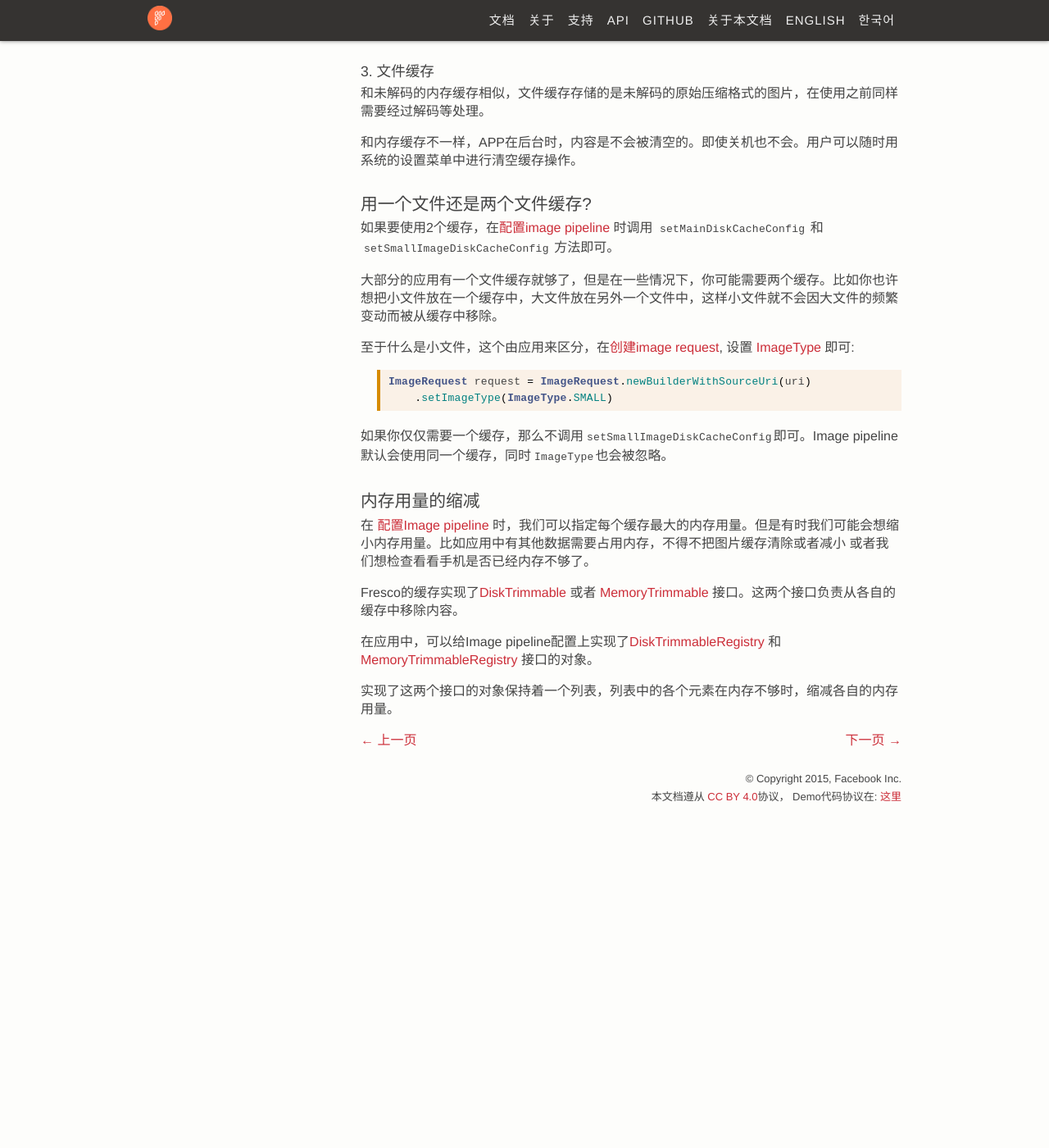
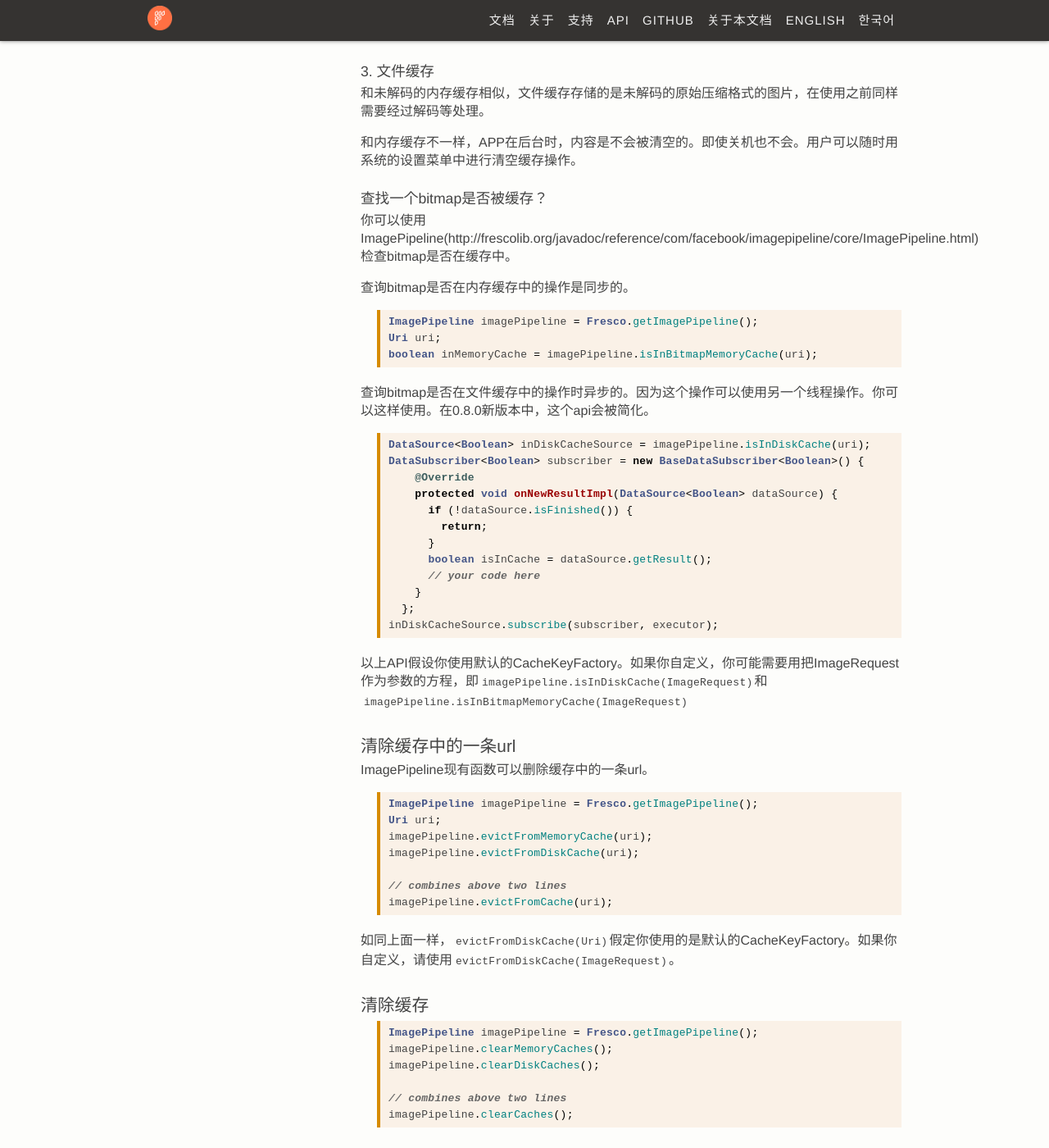
Before and after one commit to liaohuqiu/fresco-docs-cn, a Jekyll site: the page built from docs/02-caching.md, in a window 1280 px wide and 1400 px high, scrolled down 675 px. Shown: the whole window at 82% size. Built offline with Jekyll 4.4.1, drawn with Linux system fonts in a browser that asks for light colours; Markdown is read by kramdown in place of the engine named in the settings; before the commit the page ends 1668 px from its top, so only the background shows below that.

Commit message:
Update 02-caching.md

````diff
--- a/docs/02-caching.md
+++ b/docs/02-caching.md
@@ -33,6 +33,58 @@ APP在后台时，这个缓存同样会被清空。
 
 和内存缓存不一样，APP在后台时，内容是不会被清空的。即使关机也不会。用户可以随时用系统的设置菜单中进行清空缓存操作。
 
+#### 查找一个bitmap是否被缓存？
+你可以使用ImagePipeline(http://frescolib.org/javadoc/reference/com/facebook/imagepipeline/core/ImagePipeline.html)检查bitmap是否在缓存中。
+
+查询bitmap是否在内存缓存中的操作是同步的。
+```java
+ImagePipeline imagePipeline = Fresco.getImagePipeline();
+Uri uri;
+boolean inMemoryCache = imagePipeline.isInBitmapMemoryCache(uri);
+```
+
+查询bitmap是否在文件缓存中的操作时异步的。因为这个操作可以使用另一个线程操作。你可以这样使用。在0.8.0新版本中，这个api会被简化。
+```java
+DataSource<Boolean> inDiskCacheSource = imagePipeline.isInDiskCache(uri);
+DataSubscriber<Boolean> subscriber = new BaseDataSubscriber<Boolean>() {
+    @Override
+    protected void onNewResultImpl(DataSource<Boolean> dataSource) {
+      if (!dataSource.isFinished()) {
+        return;
+      }
+      boolean isInCache = dataSource.getResult();
+      // your code here
+    }
+  };
+inDiskCacheSource.subscribe(subscriber, executor);
+```
+以上API假设你使用默认的CacheKeyFactory。如果你自定义，你可能需要用把ImageRequest作为参数的方程，即`imagePipeline.isInDiskCache(ImageRequest)`和`imagePipeline.isInBitmapMemoryCache(ImageRequest)`
+
+### 清除缓存中的一条url
+ImagePipeline现有函数可以删除缓存中的一条url。
+
+```java
+ImagePipeline imagePipeline = Fresco.getImagePipeline();
+Uri uri;
+imagePipeline.evictFromMemoryCache(uri);
+imagePipeline.evictFromDiskCache(uri);
+
+// combines above two lines
+imagePipeline.evictFromCache(uri);
+```
+
+如同上面一样，`evictFromDiskCache(Uri)`假定你使用的是默认的CacheKeyFactory。如果你自定义，请使用`evictFromDiskCache(ImageRequest)`。
+
+### 清除缓存
+```java
+ImagePipeline imagePipeline = Fresco.getImagePipeline();
+imagePipeline.clearMemoryCaches();
+imagePipeline.clearDiskCaches();
+
+// combines above two lines
+imagePipeline.clearCaches();
+```
+
 ### 用一个文件还是两个文件缓存?
 
 如果要使用2个缓存，在[配置image pipeline](configure-image-pipeline.html) 时调用 `setMainDiskCacheConfig` 和 `setSmallImageDiskCacheConfig`  方法即可。
````
